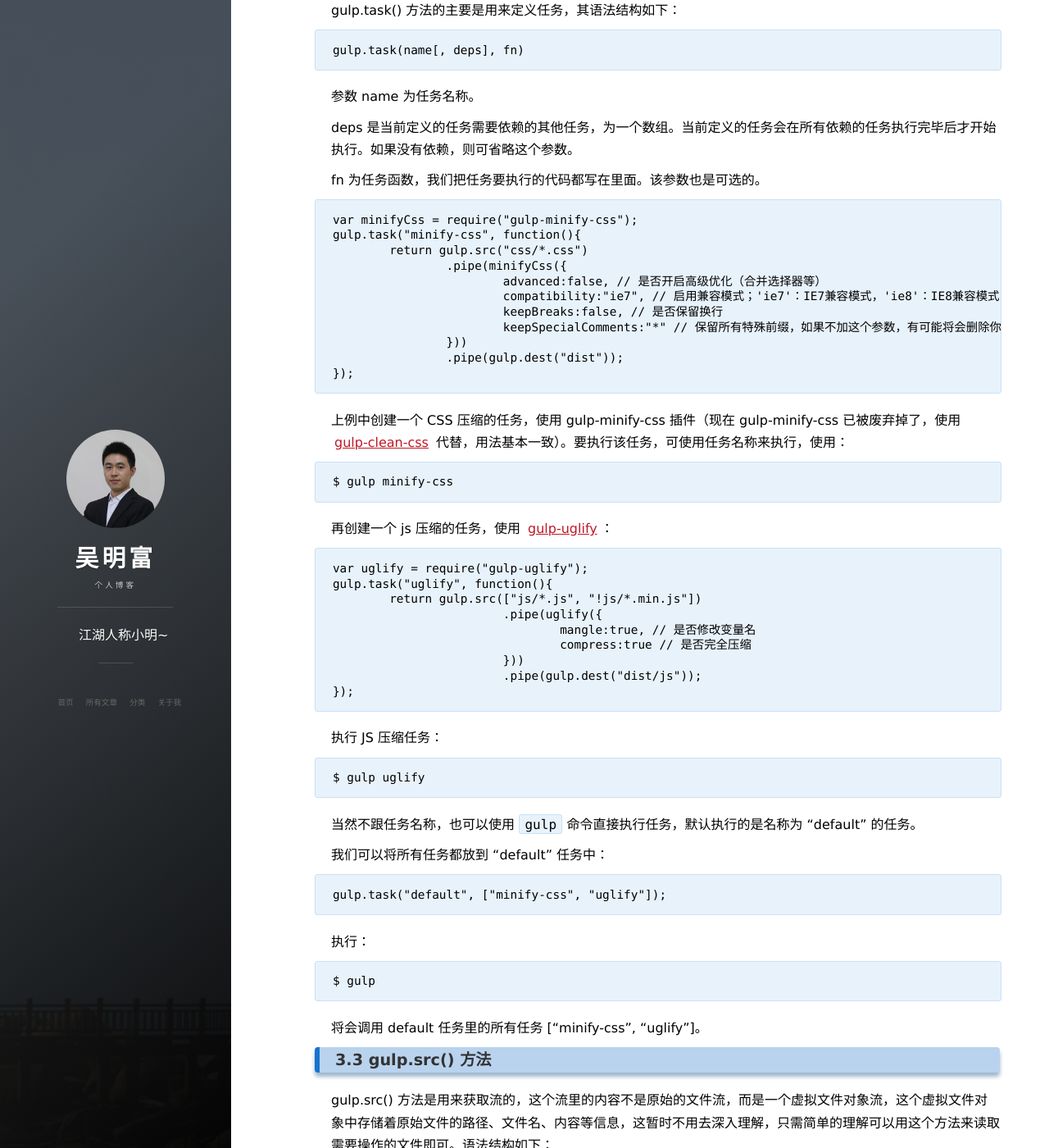
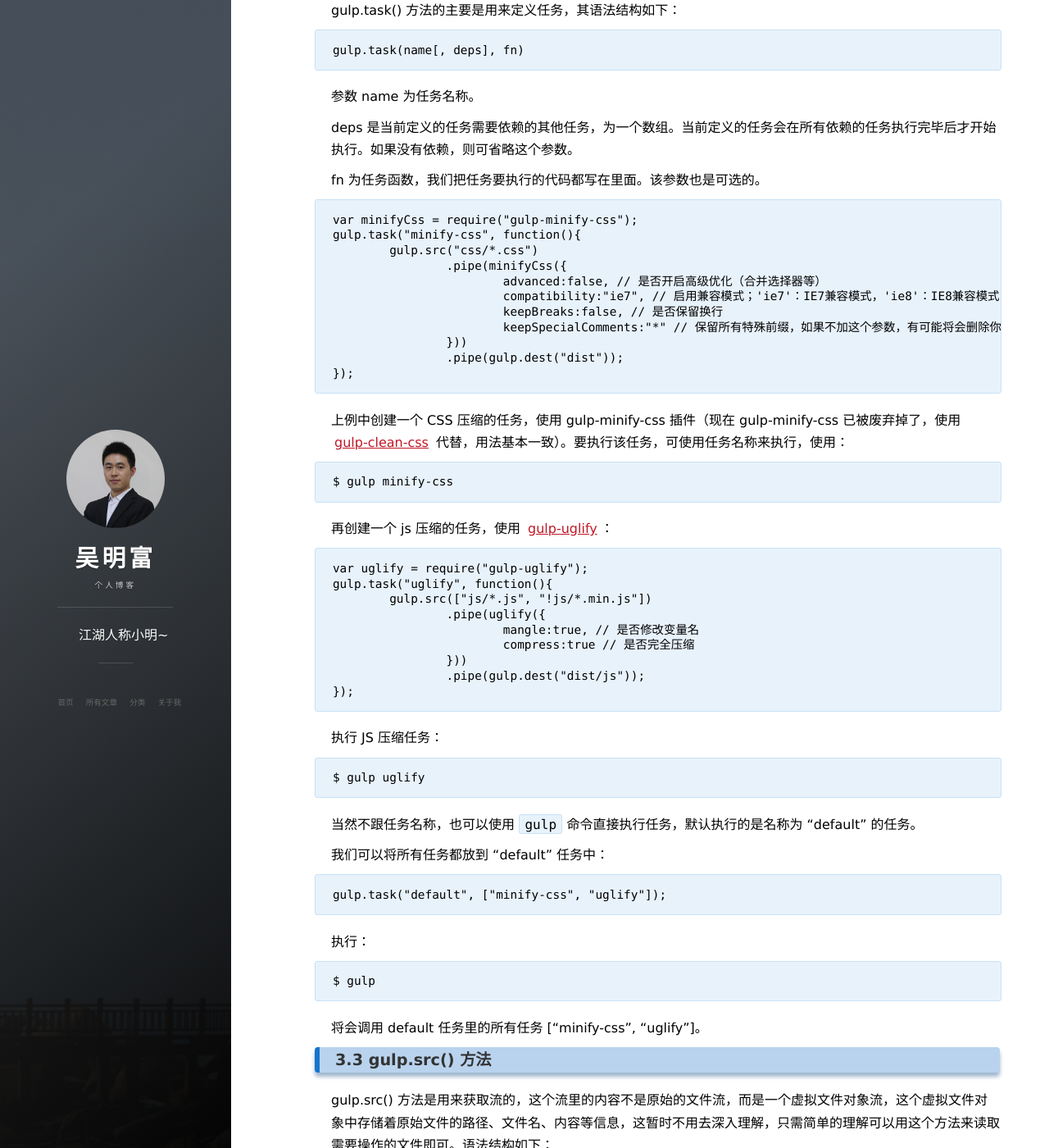
Before and after one commit to itrainhub/itrainhub.github.io, a Jekyll site: the page built from _posts/2017-01-03-gulp_tutorial.md, in a window 1280 px wide and 1400 px high, scrolled down 4831 px. Shown: the whole window at 82% size. Built offline with Jekyll 4.4.1, drawn with Linux system fonts in a browser that asks for light colours; nearby versions of some CDN libraries; comment, search, counter and statistics services are not loaded; some of the changed text lies outside the part shown.

Commit message:
修改 gulp 使用文章

```diff
--- a/_posts/2017-01-03-gulp_tutorial.md
+++ b/_posts/2017-01-03-gulp_tutorial.md
@@ -48,7 +48,7 @@
 
 -g 表示全局安装。全局安装可以通过命令行在任何地方调用它，本地安装（非全局安装）将安装在定位目录的 node_modules 文件夹下，通过 require() 调用。
 
---save 表示将保存配置信息至 package.json 文件，package.json 是 Nodejs 项目配置文件。之所以要保存至 package.json，是因为 Nodejs 插件包相对来说非常庞大，将配置信息写入 package.json 并将其加入版本管理，其他开发者对应下载即可（命令提示符执行 `npm install`，则会根据 package.json 下载所有需要的包，`npm install --production` 只下载 dependencies 节点的包）。
+\--save 表示将保存配置信息至 package.json 文件，package.json 是 Nodejs 项目配置文件。之所以要保存至 package.json，是因为 Nodejs 插件包相对来说非常庞大，将配置信息写入 package.json 并将其加入版本管理，其他开发者对应下载即可（命令提示符执行 `npm install`，则会根据 package.json 下载所有需要的包，`npm install --production` 只下载 dependencies 节点的包）。
 
 -dev 表示保存至 package.json 的 devDependencies 节点，不指定 -dev 将保存至 dependencies 节点；一般保存在 dependencies 的像这些：express/ejs/body-parser 等。
 
@@ -195,7 +195,7 @@
 
 	var minifyCss = require("gulp-minify-css");
 	gulp.task("minify-css", function(){
-		return gulp.src("css/*.css")
+		gulp.src("css/*.css")
 			.pipe(minifyCss({
 				advanced:false, // 是否开启高级优化（合并选择器等）
 				compatibility:"ie7", // 启用兼容模式；'ie7'：IE7兼容模式，'ie8'：IE8兼容模式，'*'：IE9+兼容模式
@@ -213,12 +213,12 @@
 
 	var uglify = require("gulp-uglify");
 	gulp.task("uglify", function(){
-		return gulp.src(["js/*.js", "!js/*.min.js"])
-				.pipe(uglify({
-					mangle:true, // 是否修改变量名
-					compress:true // 是否完全压缩
-				}))
-				.pipe(gulp.dest("dist/js"));
+		gulp.src(["js/*.js", "!js/*.min.js"])
+			.pipe(uglify({
+				mangle:true, // 是否修改变量名
+				compress:true // 是否完全压缩
+			}))
+			.pipe(gulp.dest("dist/js"));
 	});
 
 执行 JS 压缩任务：
@@ -259,13 +259,13 @@
 
 `!(pattern|pattern|pattern)` 匹配任何与括号中给定的任一模式都不匹配的
 
-`?(pattern|pattern|pattern)` 匹配括号中给定的任一模式0次或1次，类似于 js 正则中的(pattern|pattern|pattern)?
+`?(pattern|pattern|pattern)` 匹配括号中给定的任一模式0次或1次，类似于 js 正则中的(pattern\|pattern\|pattern)?
 
-`+(pattern|pattern|pattern)` 匹配括号中给定的任一模式至少1次，类似于 js 正则中的(pattern|pattern|pattern)+
+`+(pattern|pattern|pattern)` 匹配括号中给定的任一模式至少1次，类似于 js 正则中的(pattern\|pattern\|pattern)+
 
-`*(pattern|pattern|pattern)` 匹配括号中给定的任一模式0次或多次，类似于 js 正则中的(pattern|pattern|pattern)*
+`*(pattern|pattern|pattern)` 匹配括号中给定的任一模式0次或多次，类似于 js 正则中的(pattern\|pattern\|pattern)\*
 
-`@(pattern|pattern|pattern)` 匹配括号中给定的任一模式1次，类似于 js 正则中的(pattern|pattern|pattern)
+`@(pattern|pattern|pattern)` 匹配括号中给定的任一模式1次，类似于 js 正则中的(pattern\|pattern\|pattern)
 
 `gulp.src("css/*.css")` 表示匹配 css 文件夹下所有后缀为 .css 的文件。
 
@@ -351,15 +375,15 @@
 	var gulp = require('gulp'),
 		sass = require("gulp-sass");
 	gulp.task("sass", function(){
-		return gulp.src("scss/*.scss")
-					.pipe(sass()) // 编译 sass
-					.pipe(minifyCss({ // 压缩 CSS
-						advanced:true,
-						compatibility:"ie7",
-						keepBreaks:false,
-						keepSpecialComments:"*"
-					}))
-					.pipe(gulp.dest("dist/css"));
+		gulp.src("scss/*.scss")
+			.pipe(sass()) // 编译 sass
+			.pipe(minifyCss({ // 压缩 CSS
+				advanced:true,
+				compatibility:"ie7",
+				keepBreaks:false,
+				keepSpecialComments:"*"
+			}))
+			.pipe(gulp.dest("dist/css"));
 	});
 
 gulp-sass 是调用 node-sass 来完成编译过程，有 node.js 环境就够了，但有的时候可能在安装 node-sass 过程中出错，只需要重新安装即可。
```
Also changed, not shown: other parts of _posts/2017-01-03-gulp_tutorial.md (+24 -0 lines).
